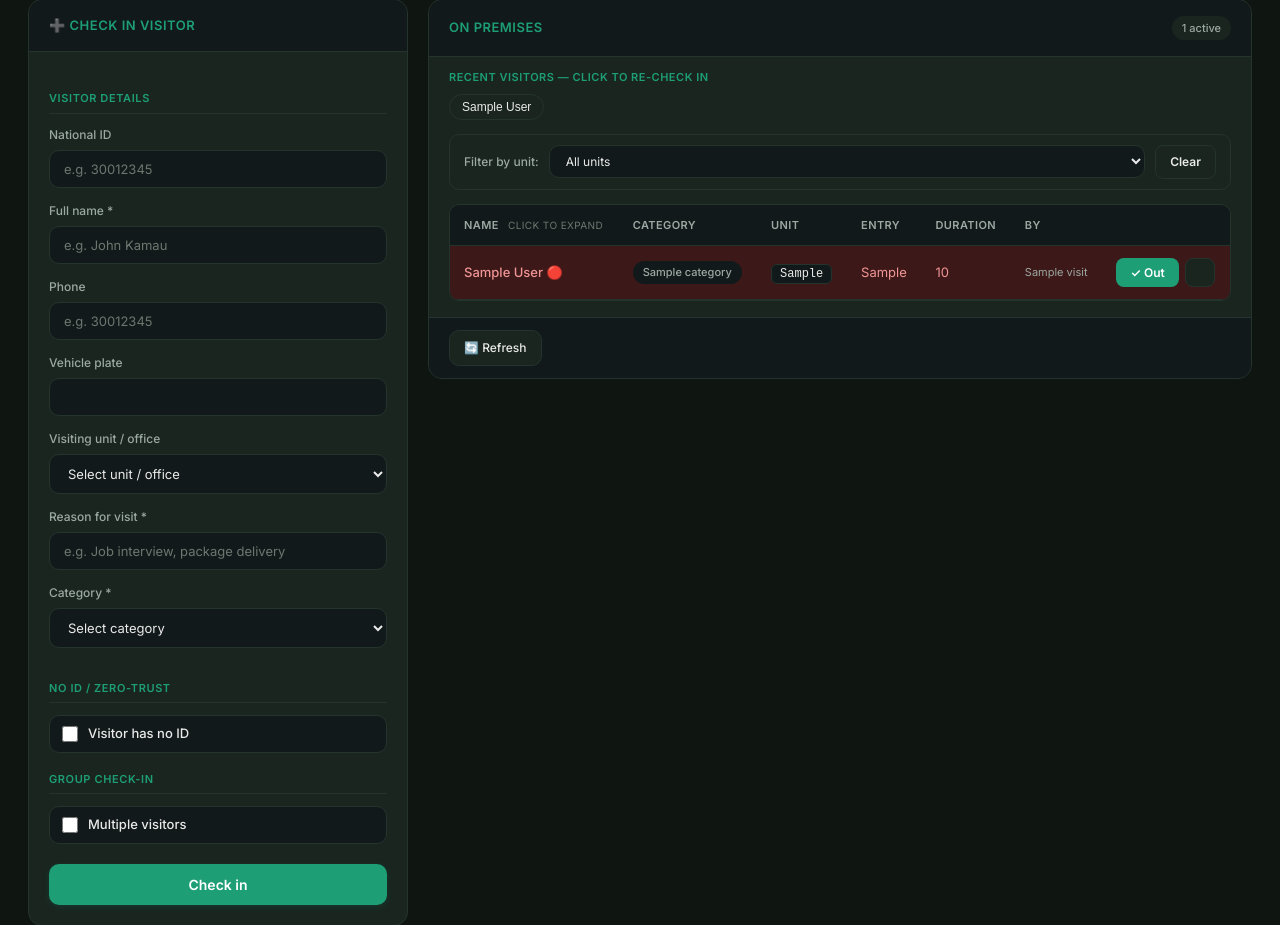
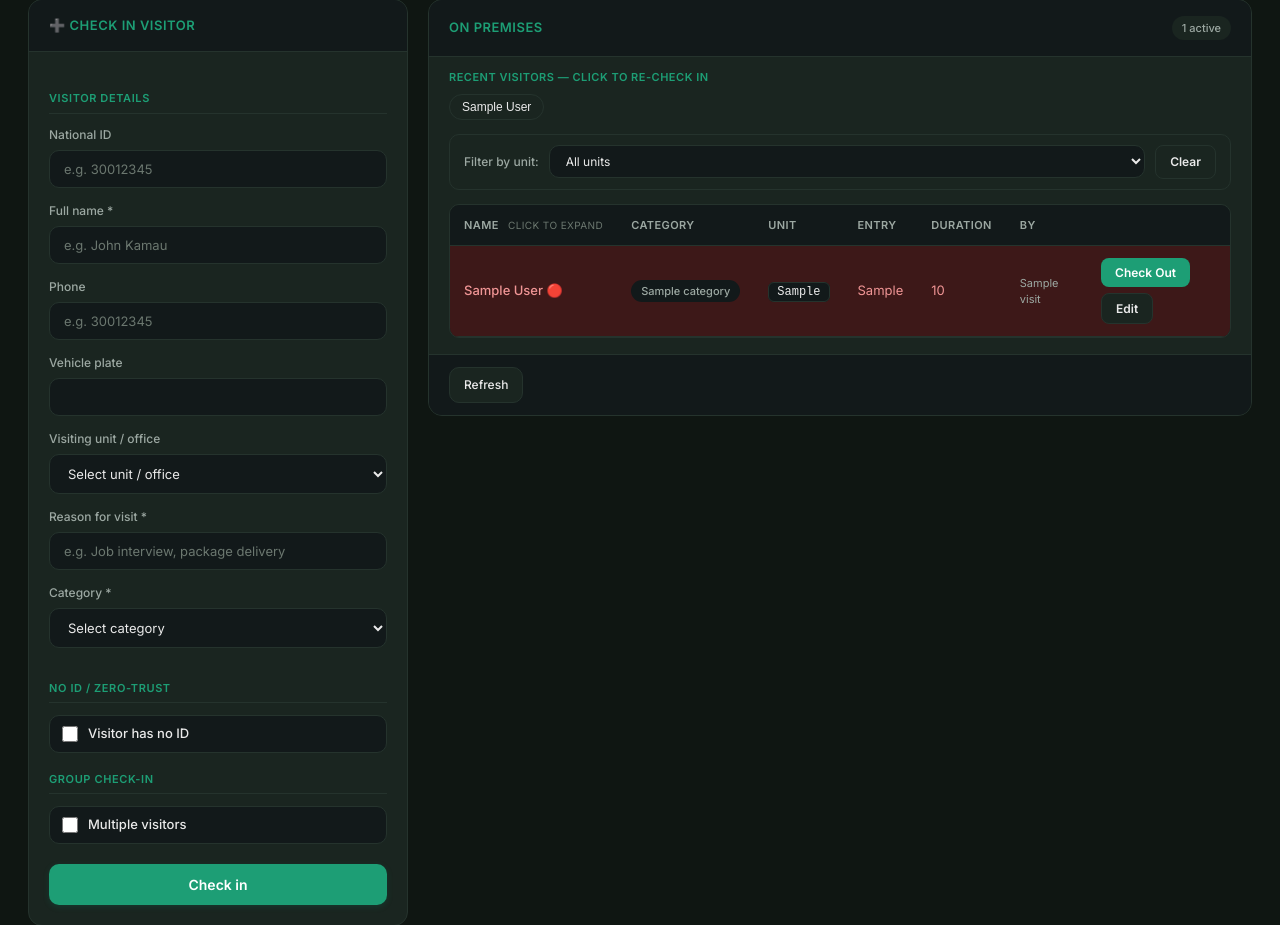
Before and after one commit to melissaangwenyi/DVTS-server, a Flask app: template templates/dashboard.html in a window 1280 px wide. Shown: the part 155-1080 px from the top of the page. Run offline with Flask 3, Linux system fonts and the light colour scheme; the visitor is signed in with stand-in values (Sample User, id 1); the template is opened without the code that fills it: most values are stand-ins (such as "Sample title", 1, 10 or a date in 2020).

Commit message:
edit html

```diff
--- a/templates/dashboard.html
+++ b/templates/dashboard.html
@@ -263,7 +263,7 @@
                         <form method="POST" action="/checkout"
                               onsubmit="return confirm('Check out {{ v.full_name }}?')">
                             <input type="hidden" name="log_uuid" value="{{ v.local_uuid }}">
-                            <button type="submit" class="btn btn-sm">✓ Out</button>
+                            <button type="submit" class="btn btn-sm">Check Out</button>
                         </form>
                         {% if session.get('role') == 'admin' %}
                         <button type="button" class="btn btn-sm btn-secondary edit-visit-btn"
@@ -272,7 +272,7 @@
                                 data-nid="{{ v.national_id or '' }}"
                                 data-reason="{{ v.reason_for_visit or '' }}"
                                 data-unit="{{ v.host_unit or '' }}">
-
+                            Edit
                         </button>
                         {% endif %}
                     </td>
@@ -331,7 +331,7 @@
         </div>
 
         <div class="action-bar" style="margin-top:16px;">
-            <a href="{{ url_for('dashboard', unit=unit_filter) if unit_filter else url_for('dashboard') }}" class="refresh-btn">🔄 Refresh</a>
+            <a href="{{ url_for('dashboard', unit=unit_filter) if unit_filter else url_for('dashboard') }}" class="refresh-btn"> Refresh</a>
         </div>
     </div>
 
@@ -512,7 +512,7 @@ function buildPaxFields(count) {
 <!-- EDIT VISIT MODAL (admin only) -->
 <div id="edit-visit-modal" style="display:none;position:fixed;inset:0;background:rgba(0,0,0,0.5);z-index:1000;align-items:center;justify-content:center;">
     <div style="background:var(--surface);border:1px solid var(--border);border-radius:var(--radius-lg);padding:28px;width:100%;max-width:420px;box-shadow:0 8px 32px rgba(0,0,0,0.2);">
-        <h3 style="font-size:15px;font-weight:600;margin-bottom:4px;">✏️ Correct visit record</h3>
+        <h3 style="font-size:15px;font-weight:600;margin-bottom:4px;"> Correct visit record</h3>
         <p style="font-size:12px;color:var(--text-muted);margin-bottom:18px;">Admin correction — this action will be audited.</p>
         <form id="edit-visit-form" method="POST">
             <label>Full name *</label>
```
